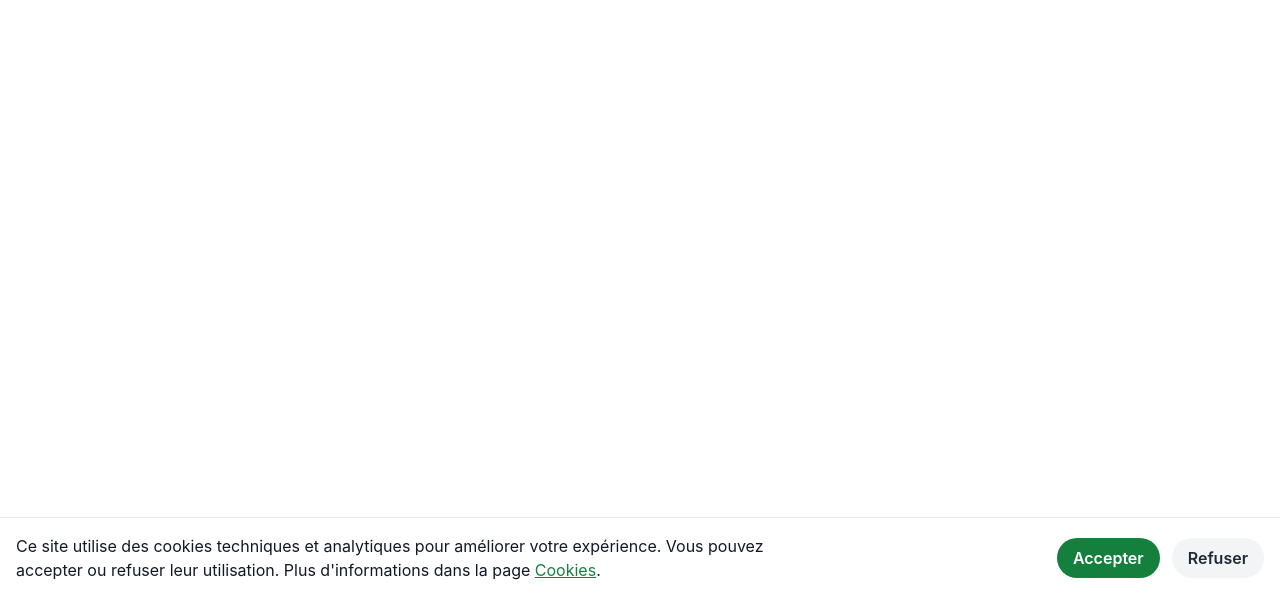
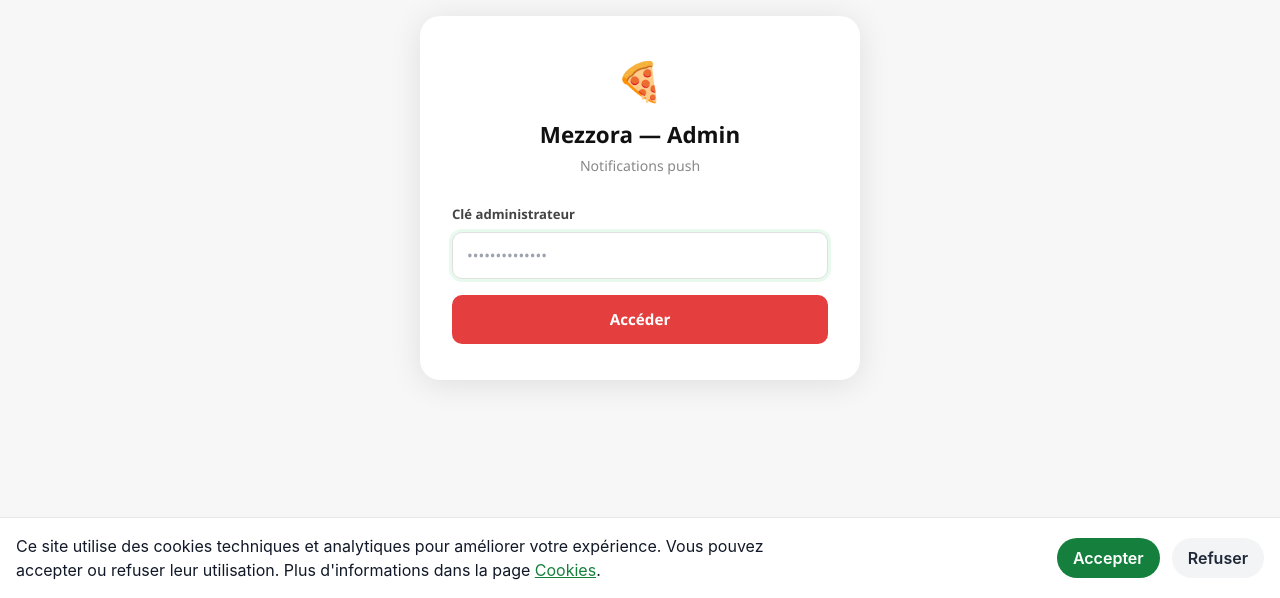
Before and after one commit to bensaidoualid47-dotcom/projet-pizzeria-mezzora, a React (Create React App) app in the folder frontend/: page /admin/notifications in a window 1280 px wide. Shown: the part 202-800 px from the top of the page. Built offline with nearby package versions, Linux system fonts and the light colour scheme; no server answers.

Commit message:
Add admin page for sending push notifications
Accessible at /admin/notifications — protected by admin key entered in-browser.
Sends title/body/url to all FCM subscribers via the backend.

Co-Authored-By: Claude Sonnet 4.6 <noreply@anthropic.com>

```diff
--- a/frontend/src/App.js
+++ b/frontend/src/App.js
@@ -8,6 +8,7 @@ import PolitiqueConfidentialitePage from "./pages/PolitiqueConfidentialitePage";
 import CookiesPage from "./pages/CookiesPage";
 import CookieConsentBanner from "./components/CookieConsentBanner";
 import AllergensPage from "./pages/AllergensPage";
+import AdminNotificationsPage from "./pages/AdminNotificationsPage";
 import ScrollToTopButton from "./components/ScrollToTopButton";
 import NotificationPrompt from "./components/NotificationPrompt";
 
@@ -33,6 +34,7 @@ function App() {
         <Route path="/politique-confidentialite" element={<PolitiqueConfidentialitePage />} />
         <Route path="/cookies" element={<CookiesPage />} />
         <Route path="/allergenes" element={<AllergensPage />} />
+        <Route path="/admin/notifications" element={<AdminNotificationsPage />} />
       </Routes>
       <CookieConsentBanner />
       <ScrollToTopButton />
--- /dev/null
+++ b/frontend/src/pages/AdminNotificationsPage.js
@@ -0,0 +1,235 @@
+import React, { useState } from 'react';
+
+const BACKEND_URL = process.env.REACT_APP_BACKEND_URL || 'http://localhost:8001';
+
+export default function AdminNotificationsPage() {
+  const [key, setKey] = useState('');
+  const [authenticated, setAuthenticated] = useState(false);
+  const [title, setTitle] = useState('');
+  const [body, setBody] = useState('');
+  const [url, setUrl] = useState('/');
+  const [status, setStatus] = useState(null); // null | 'sending' | 'success' | 'error'
+  const [result, setResult] = useState(null);
+
+  const handleLogin = (e) => {
+    e.preventDefault();
+    if (key.trim()) setAuthenticated(true);
+  };
+
+  const handleSend = async (e) => {
+    e.preventDefault();
+    if (!title.trim() || !body.trim()) return;
+    setStatus('sending');
+    setResult(null);
+    try {
+      const res = await fetch(`${BACKEND_URL}/api/notifications/send`, {
+        method: 'POST',
+        headers: {
+          'Content-Type': 'application/json',
+          'x-admin-key': key,
+        },
+        body: JSON.stringify({ title: title.trim(), body: body.trim(), url }),
+      });
+      const data = await res.json();
+      if (res.ok) {
+        setStatus('success');
+        setResult(data);
+        setTitle('');
+        setBody('');
+      } else {
+        setStatus('error');
+        setResult({ message: data.detail || 'Erreur inconnue' });
+      }
+    } catch {
+      setStatus('error');
+      setResult({ message: 'Impossible de contacter le serveur' });
+    }
+  };
+
+  return (
+    <div style={styles.page}>
+      <div style={styles.card}>
+        <div style={styles.header}>
+          <span style={styles.logo}>🍕</span>
+          <h1 style={styles.title}>Mezzora — Admin</h1>
+          <p style={styles.subtitle}>Notifications push</p>
+        </div>
+
+        {!authenticated ? (
+          <form onSubmit={handleLogin} style={styles.form}>
+            <label style={styles.label}>Clé administrateur</label>
+            <input
+              type="password"
+              value={key}
+              onChange={(e) => setKey(e.target.value)}
+              placeholder="••••••••••••••"
+              style={styles.input}
+              autoFocus
+            />
+            <button type="submit" style={styles.btnPrimary}>
+              Accéder
+            </button>
+          </form>
+        ) : (
+          <form onSubmit={handleSend} style={styles.form}>
+            <label style={styles.label}>Titre</label>
+            <input
+              type="text"
+              value={title}
+              onChange={(e) => setTitle(e.target.value)}
+              placeholder="ex: Offre du soir 🍕"
+              style={styles.input}
+              maxLength={80}
+              required
+            />
+
+            <label style={styles.label}>Message</label>
+            <textarea
+              value={body}
+              onChange={(e) => setBody(e.target.value)}
+              placeholder="ex: -20% sur toutes les pizzas jusqu'à 22h30 !"
+              style={{ ...styles.input, height: 90, resize: 'vertical' }}
+              maxLength={200}
+              required
+            />
+
+            <label style={styles.label}>Lien (optionnel)</label>
+            <input
+              type="text"
+              value={url}
+              onChange={(e) => setUrl(e.target.value)}
+              placeholder="/"
+              style={styles.input}
+            />
+
+            <button
+              type="submit"
+              style={{ ...styles.btnPrimary, opacity: status === 'sending' ? 0.7 : 1 }}
+              disabled={status === 'sending'}
+            >
+              {status === 'sending' ? 'Envoi en cours...' : 'Envoyer à tous les abonnés'}
+            </button>
+
+            {status === 'success' && result && (
+              <div style={styles.success}>
+                ✅ Envoyé avec succès — {result.sent} appareil{result.sent !== 1 ? 's' : ''} atteint{result.sent !== 1 ? 's' : ''}
+                {result.failed > 0 && ` (${result.failed} échec)`}
+              </div>
+            )}
+            {status === 'error' && result && (
+              <div style={styles.error}>❌ {result.message}</div>
+            )}
+
+            <button
+              type="button"
+              onClick={() => { setAuthenticated(false); setKey(''); setStatus(null); }}
+              style={styles.btnSecondary}
+            >
+              Déconnexion
+            </button>
+          </form>
+        )}
+      </div>
+    </div>
+  );
+}
+
+const styles = {
+  page: {
+    minHeight: '100vh',
+    background: '#f7f7f7',
+    display: 'flex',
+    alignItems: 'center',
+    justifyContent: 'center',
+    padding: '24px 16px',
+    fontFamily: "'Segoe UI', Arial, sans-serif",
+  },
+  card: {
+    background: '#fff',
+    borderRadius: 20,
+    boxShadow: '0 4px 32px rgba(0,0,0,0.10)',
+    padding: '36px 32px',
+    width: '100%',
+    maxWidth: 440,
+  },
+  header: {
+    textAlign: 'center',
+    marginBottom: 28,
+  },
+  logo: {
+    fontSize: '2.4rem',
+  },
+  title: {
+    fontSize: '1.4rem',
+    fontWeight: 800,
+    color: '#111',
+    margin: '8px 0 4px',
+  },
+  subtitle: {
+    color: '#888',
+    fontSize: '0.88rem',
+    margin: 0,
+  },
+  form: {
+    display: 'flex',
+    flexDirection: 'column',
+    gap: 12,
+  },
+  label: {
+    fontSize: '0.82rem',
+    fontWeight: 700,
+    color: '#444',
+    marginBottom: -4,
+  },
+  input: {
+    border: '1.5px solid #e0e0e0',
+    borderRadius: 10,
+    padding: '11px 14px',
+    fontSize: '0.95rem',
+    outline: 'none',
+    width: '100%',
+    boxSizing: 'border-box',
+    fontFamily: 'inherit',
+    transition: 'border-color 0.2s',
+  },
+  btnPrimary: {
+    background: '#e53e3e',
+    color: '#fff',
+    border: 'none',
+    borderRadius: 10,
+    padding: '13px',
+    fontSize: '0.95rem',
+    fontWeight: 700,
+    cursor: 'pointer',
+    marginTop: 4,
+    transition: 'background 0.2s',
+  },
+  btnSecondary: {
+    background: 'none',
+    color: '#aaa',
+    border: 'none',
+    fontSize: '0.82rem',
+    cursor: 'pointer',
+    textAlign: 'center',
+    marginTop: 4,
+    textDecoration: 'underline',
+  },
+  success: {
+    background: '#f0fdf4',
+    color: '#16a34a',
+    border: '1px solid #bbf7d0',
+    borderRadius: 10,
+    padding: '12px 14px',
+    fontSize: '0.88rem',
+    fontWeight: 600,
+  },
+  error: {
+    background: '#fef2f2',
+    color: '#dc2626',
+    border: '1px solid #fecaca',
+    borderRadius: 10,
+    padding: '12px 14px',
+    fontSize: '0.88rem',
+    fontWeight: 600,
+  },
+};
```
